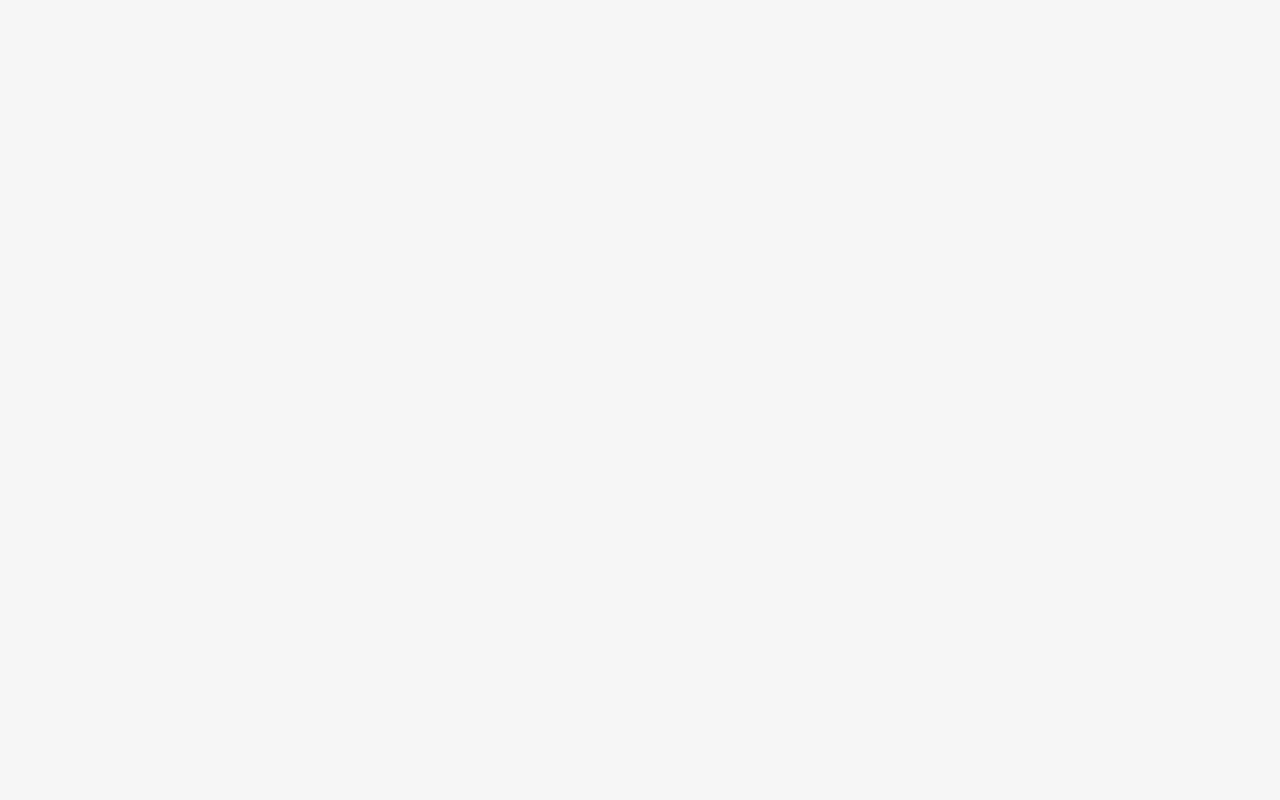
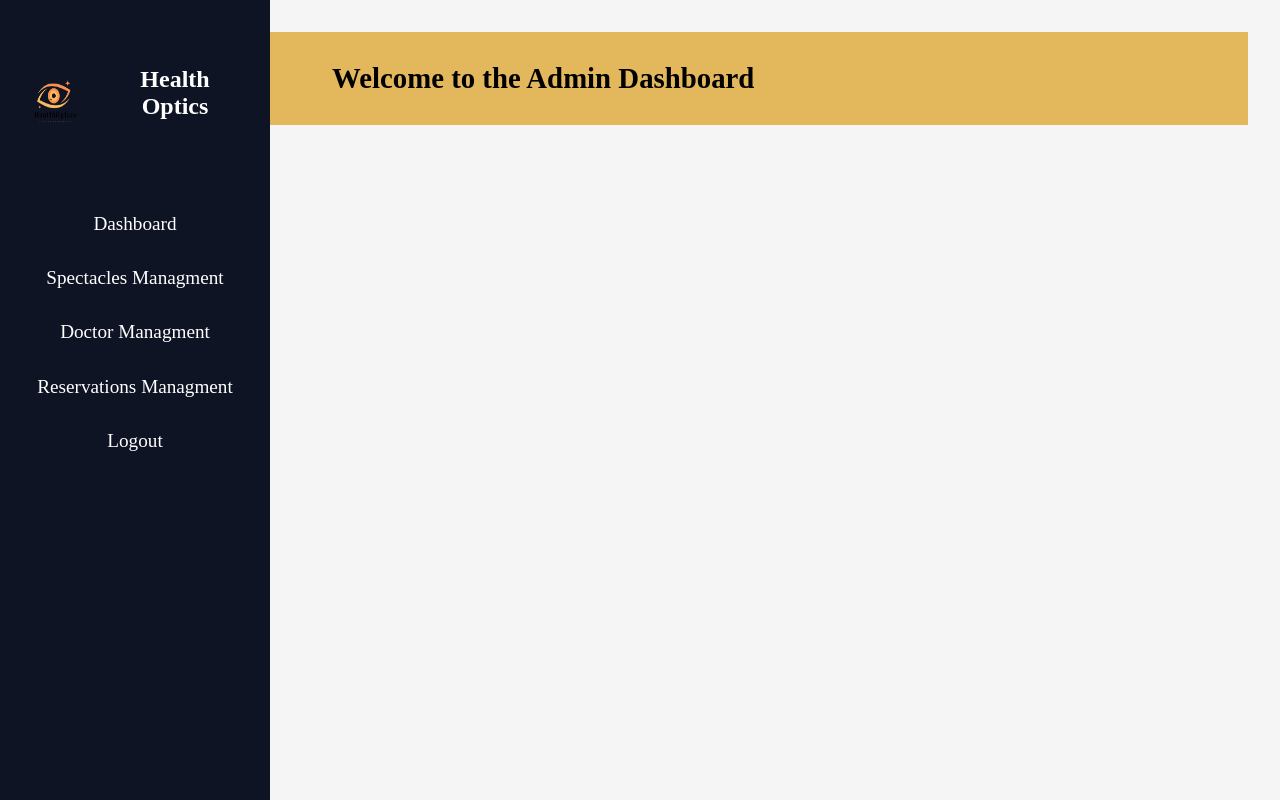
Before and after one commit to HansajithNilan/HealthOptics-Web-Site, a React (Vite) app in the folder Frontend/: page /admin/dashboard in a window 1280 px wide. Before the commit this address had no page. Built offline with nearby package versions, Linux system fonts and the light colour scheme.

Commit message:
Update admin dashbaord

```diff
--- a/Frontend/src/App.jsx
+++ b/Frontend/src/App.jsx
@@ -6,6 +6,9 @@ import Homepage from "./pages/HomePage/Hompage/Homepage.jsx";
 import LoginPage from "./pages/LoginPage/LoginPage.jsx";
 import AddDoctorAppointmentDetails from "./pages/HomePage/doctorappointment/AddDoctorAppointmentDetails.jsx";
 import AddPatientDetails from "./pages/HomePage/doctorappointment/PatientDetailsForm.jsx";
+
+import Dashboard from "./pages/AdminPage/Dashboard.jsx";
+import SpectacleManage from "./pages/AdminPage/SpectacleManage.jsx";
 
 
 function App() {
@@ -17,7 +20,8 @@ function App() {
         <Route path="/addappointment" element={<AddDoctorAppointmentDetails />} />
         <Route path="/addpatient" element={<AddPatientDetails />} />
 
-
+        <Route path="/admin/dashboard" element={<Dashboard />} />
+        <Route path="/admin/spectacles" element={<SpectacleManage />} />
 
       </Routes>
     </BrowserRouter>
--- /dev/null
+++ b/Frontend/src/pages/AdminPage/Dashboard.css
@@ -0,0 +1,10 @@
+.dashboard-container {
+    display: flex;
+    background-color: #e3b85c;
+}
+
+  .dashboard-content {
+    margin-left: 270px; /* Adjust according to sidebar width */
+    padding: 30px;
+    font-size: 1.2rem;
+  }
--- a/Frontend/src/pages/AdminPage/Dashboard.jsx
+++ b/Frontend/src/pages/AdminPage/Dashboard.jsx
@@ -1,6 +1,7 @@
 import React from 'react';
 import { Link } from 'react-router-dom';
 import SideBar from '../../components/SideBar/SideBar';  // import Sidebar component
+import "./Dashboard.css";
 
 const Dashboard = () => {
   return (
```
